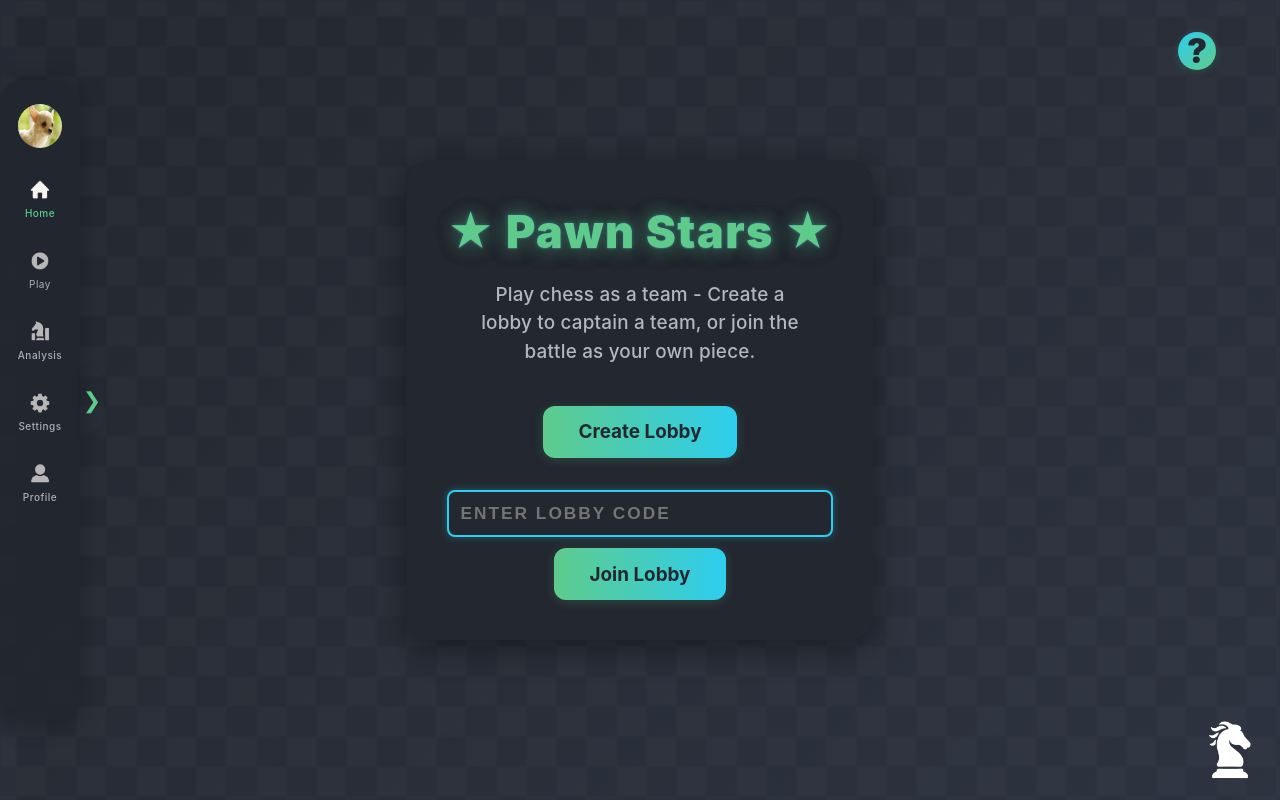
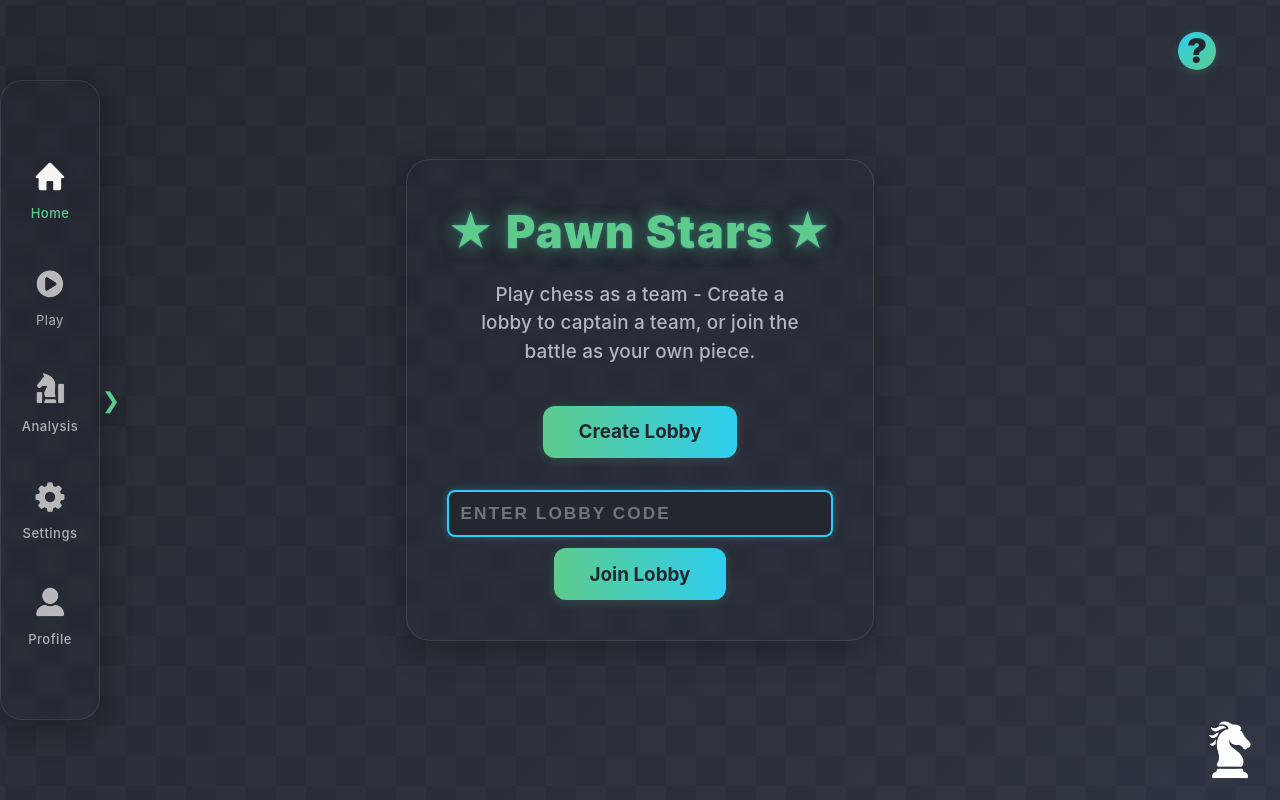
Before and after one commit to lbarbs19/chess, a React (Vite) app in the folder Frontend/: page / in a window 1280 px wide. Built offline with nearby package versions, Linux system fonts and the light colour scheme.

Commit message:
updating home page ui

```diff
--- a/Frontend/src/components/Home.css
+++ b/Frontend/src/components/Home.css
@@ -30,11 +30,9 @@
     ),
     linear-gradient(135deg, #23272f 0%, #2d3340 100%);
   background-size: 60px 60px, 100% 100%;
-  background-position: 0 0, 0 0;
-  filter: blur(1px);
-  opacity: 0.4;
+  background-position: 0 0, 0 0;  opacity: 0.4;
   z-index: -1;
-  animation: chessboardMove 20s linear infinite;
+  animation: chessboardMove 5s linear infinite;
 }
 
 .pawnstars-home-bg::after {
@@ -60,9 +58,12 @@
 }
 
 .pawnstars-home-card {
-  background: rgba(35,39,47,1);
+  background: rgba(35,39,47,0.15);
+  backdrop-filter: blur(5px);
+  -webkit-backdrop-filter: blur(5px);
+  border: 1px solid rgba(255,255,255,0.1);
   border-radius: 24px;
-  box-shadow: 0 8px 32px #0006;
+  box-shadow: 0 8px 32px rgba(0,0,0,0.3);
   padding: 3rem 2.5rem 2.5rem 2.5rem;
   min-width: 340px;
   display: flex;
--- a/Frontend/src/components/Lobby.css
+++ b/Frontend/src/components/Lobby.css
@@ -32,7 +32,7 @@
   filter: blur(1px);
   opacity: 0.4;
   z-index: -1;
-  animation: chessboardMove 20s linear infinite;
+  animation: chessboardMove 5s linear infinite;
 }
 
 @keyframes chessboardMove {
--- a/Frontend/src/components/Profile.tsx
+++ b/Frontend/src/components/Profile.tsx
@@ -25,7 +25,14 @@ const Profile: React.FC = () => {
         alignItems: 'center',
         gap: '1.5rem',
       }}>
-        <img src="/Icons/Profile.png" alt="Profile" style={{ width: 72, height: 72, borderRadius: '50%', marginBottom: 12, boxShadow: '0 2px 12px #5ecb8c33' }} />
+        <img src="/Icons/Profile.png" alt="Profile" style={{
+          width: 72,
+          height: 72,
+          borderRadius: '50%',
+          marginBottom: 12,
+          border: '3px solid white',
+          boxShadow: '0 0 20px #5ecb8c66, 0 4px 16px #0006'
+        }} />
         <h1 style={{ fontSize: '2.2rem', fontWeight: 900, letterSpacing: 1, margin: 0, color: '#5ecb8c', textShadow: '0 2px 12px #23272f' }}>Profile</h1>
         <p style={{ fontSize: '1.15rem', color: '#b0b8c1', margin: 0, textAlign: 'center', maxWidth: 320 }}>
           This is a placeholder profile page. Add your user info and settings here!
--- a/Frontend/src/components/Sidebar.tsx
+++ b/Frontend/src/components/Sidebar.tsx
@@ -34,6 +34,7 @@ const Sidebar: React.FC<SidebarProps> = ({ icons, hovered, locked, onAreaEnter,
         cursor: 'pointer',
         overflow: 'visible',
         willChange: 'left',
+
       }}
       onMouseEnter={onAreaEnter}
       onMouseLeave={onAreaLeave}
@@ -43,50 +44,28 @@ const Sidebar: React.FC<SidebarProps> = ({ icons, hovered, locked, onAreaEnter,
     >      <div
         style={{
           position: 'absolute',
-          left: (hovered || locked) ? 0 : -64,
+          left: (hovered || locked) ? 0 : -90,
           top: '50%',
           transform: 'translateY(-50%)',
-          width: 80,
-          minWidth: 80,
-          height: '100%', // Let content determine height
+          width: 100,
+          height: 'auto', // Let content determine height
           maxHeight: '80vh', // Prevent overflow on small screens
-          background: 'rgba(35,39,47,0.98)',
+          background: 'rgba(35,39,47,0.15)',
+          backdropFilter: 'blur(5px)',
+          WebkitBackdropFilter: 'blur(5px)',
+          border: '1px solid rgba(255,255,255,0.1)',
           borderRadius: 22,
           margin: 0,
-          boxShadow: '0 4px 24px #0004',
+          boxShadow: '0 8px 32px rgba(0,0,0,0.3)',
           display: 'flex',
           flexDirection: 'column',
           alignItems: 'center',
           justifyContent: 'space-between',
-          padding: '24px 0 18px 0',
-          transition: 'left 180ms cubic-bezier(.77,0,.18,1), transform 180ms cubic-bezier(.77,0,.18,1)',
-          cursor: 'pointer',
-          overflow: 'visible',
-          willChange: 'left',
+          padding: '64px 0 64px 0',
+          transition: 'left 180ms cubic-bezier(.77,0,.18,1), transform 180ms cubic-bezier(.77,0,.18,1)',          overflow: 'visible',
+          //willChange: 'left',
         }}
       >
-        <div style={{ marginBottom: 16 }}>
-          {/* Modernized profile image with circular gradient background and hover effects */}
-          <div
-            style={{
-              width: 44,
-              height: 44,
-              borderRadius: '50%',
-              background: 'linear-gradient(135deg, #5ecb8c 0%, #2d3340 100%)',
-              display: 'flex',
-              alignItems: 'center',
-              justifyContent: 'center',
-              fontSize: 28,
-              fontWeight: 900,
-              color: '#fff',
-              transition: 'transform 0.2s, box-shadow 0.2s',
-              cursor: 'pointer',
-              marginBottom: 8,
-            }}
-          >
-            <img src="/Icons/R.jpg" alt="logo" style={{ width: '100%', height: '100%', borderRadius: '50%' }} />
-          </div>
-        </div>
         <div style={{
           display: 'flex',
           flexDirection: 'column',
--- a/Frontend/src/components/SidebarButton.tsx
+++ b/Frontend/src/components/SidebarButton.tsx
@@ -16,16 +16,13 @@ export default function SidebarButton({ icon, label, active }: SidebarButtonProp
         flexDirection: 'column',
         alignItems: 'center',
         opacity: active ? 1 : 0.7,
-        cursor: 'pointer',
-        fontSize: 26,
+        cursor: 'pointer',        fontSize: 42,
         color: hovered || active ? '#5ecb8c' : '#eaeaea',
         userSelect: 'none',
-        outline: 'none',
-        transform: hovered ? 'scale(1.13)' : 'scale(1)',
-        boxShadow: hovered ? '0 2px 16px #5ecb8c33' : 'none',
-        background: hovered ? 'rgba(94,203,140,0.08)' : 'transparent',
-        borderRadius: 12,
-        padding: '4px 0',
+        outline: 'none',        transform: hovered ? 'scale(1.13)' : 'scale(1)',
+        boxShadow: hovered ? '0 2px 16px #5ecb8c33' : 'none',        background: hovered ? 'rgba(94,203,140,0.08)' : 'transparent',
+        borderRadius: '12px',
+        padding: '10px',
         transition: 'color 0.13s, transform 0.13s, box-shadow 0.13s, background 0.13s',
       }}
       onMouseEnter={() => setHovered(true)}
@@ -33,15 +30,14 @@ export default function SidebarButton({ icon, label, active }: SidebarButtonProp
       onFocus={() => setHovered(true)}
       onBlur={() => setHovered(false)}
       aria-label={label}
-    >
-      <span>
+    >      <span>
         {typeof icon === 'string' && icon.match(/\.(png|jpg|jpeg|svg)$/i) ? (
-          <img src={icon} alt={label} style={{ width: 28, height: 28, objectFit: 'contain', display: 'block' }} />
+          <img src={icon} alt={label} style={{ width: 44, height: 44, objectFit: 'contain', display: 'block' }} />
         ) : (
           icon
         )}
       </span>
-      <span style={{ fontSize: 10, marginTop: 2, letterSpacing: 0.5 }}>{label}</span>
+      <span style={{ fontSize: 13, marginTop: 5, letterSpacing: 0.5 }}>{label}</span>
     </div>
   );
 }
```
